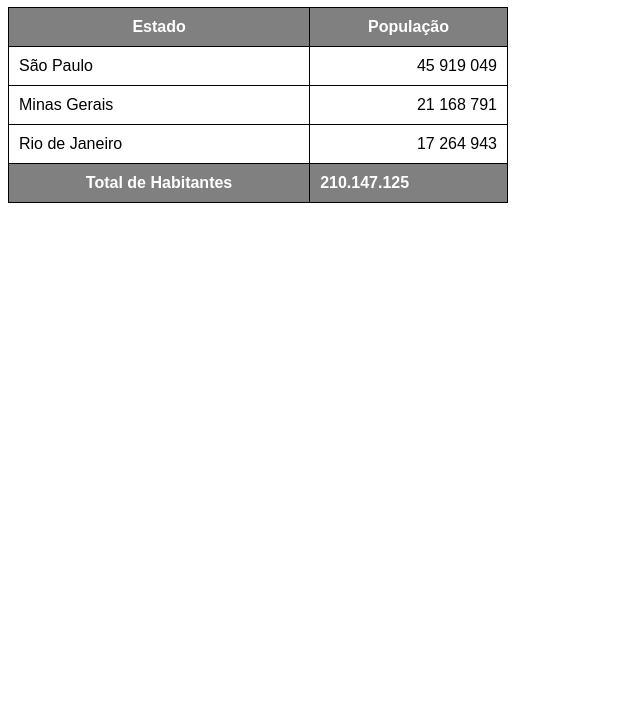
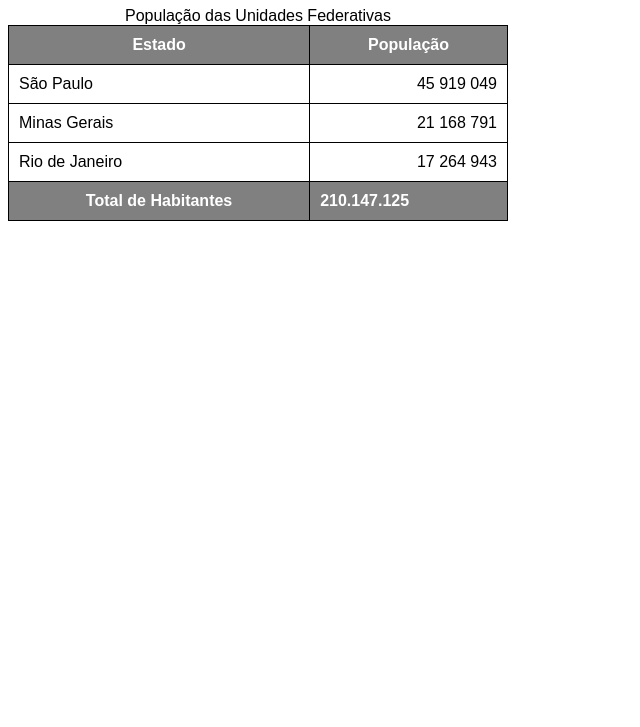
Before and after one commit to JMathL/html-css, a plain HTML site: page exercicios/ex023/tabela002.html in a window 1280 px wide. Shown: the part 73-800 px from the top of the page, without its empty margins (0-640 px from the left). Drawn offline with Linux system fonts and the light colour scheme.

Commit message:
Update tabela002.html

```diff
--- a/exercicios/ex023/tabela002.html
+++ b/exercicios/ex023/tabela002.html
@@ -34,6 +34,7 @@
   <!--
     ANATOMIA PARA TABELAS GRANDES
     TABLE
+      CAPTION
       THEAD
         TR, TD, TH
       TBODY
@@ -42,6 +43,7 @@
         TR, TD, TH
   -->
   <table>
+    <caption>População das Unidades Federativas</caption>
     <thead>
       <tr>
         <th>Estado</th>
```
